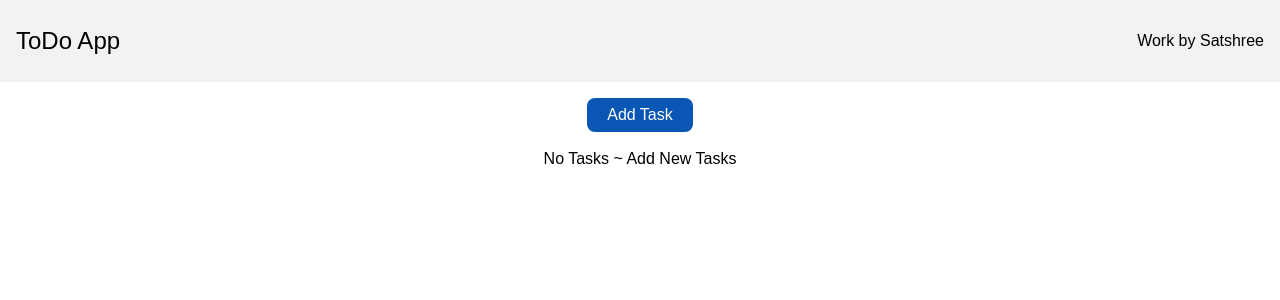
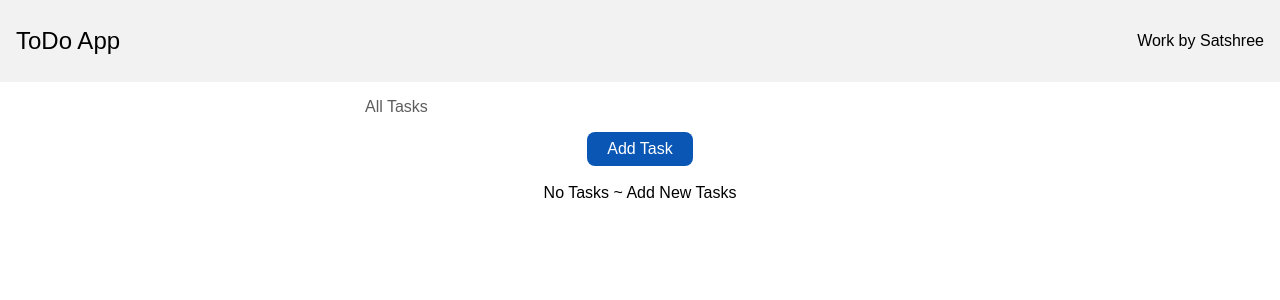
Before and after one commit to yogeshtakeo/BFS_45_Repositary, a React (Vite) app: page / in a window 1280 px wide. Shown: the top 300 px of the page. Built offline with nearby package versions, Linux system fonts and the light colour scheme.

Commit message:
add breadcrumbs

```diff
--- a/src/App.jsx
+++ b/src/App.jsx
@@ -4,6 +4,7 @@ import { BrowserRouter, Route, Routes } from "react-router-dom";
 import Header from "./components/Header/Header";
 import TaskList from "./components/TaskList/TaskList";
 import TaskForm from "./components/TaskForm/TaskForm";
+import Breadcrumbs from "./components/Breadcrumbs/Breadcrumbs";
 
 function App() {
   const [todoLists, updateList] = useState([]);
@@ -14,6 +15,7 @@ function App() {
         <>
           <Header />
           <div className="page">
+            <Breadcrumbs />
             <Routes>
               <Route
                 path="/"
--- /dev/null
+++ b/src/components/Breadcrumbs/Breadcrumbs.jsx
@@ -0,0 +1,54 @@
+import React, { useEffect, useState } from "react";
+import { Link, useLocation } from "react-router-dom";
+
+import style from "./breadcrumbs.module.css";
+
+function Breadcrumbs() {
+  const location = useLocation();
+
+  const [breadcrumbList, updateBreadcrumb] = useState([]);
+
+  useEffect(() => {
+    // GET PATH
+    let path = location.pathname;
+
+    if (path === "/") {
+      // EMPTY FOR HOME
+      path = [];
+    } else {
+      // SPLIT PATH
+      path = path.split("/");
+
+      // REMOVE FIRST EMPTY ELEMENT
+      path = path.splice(-1, 1);
+
+      // CHECK FOR ADD/EDIT
+      if (location.state.add) {
+        path[0] = "Add New Task";
+      } else {
+        path[0] = `Edit ${location.state.title} (${location.state.id})`;
+      }
+    }
+
+    // UPDATE BREADCRUMB LIST
+    updateBreadcrumb(path);
+  }, [location.pathname]);
+
+  return (
+    <div className={style.breadcrumbs}>
+      <Link className={style.breadcrumb} to="/">
+        All Tasks
+      </Link>
+      {breadcrumbList.map((breadcrumb, index) => (
+        <>
+          <div key={index} className={style.divider}>
+            /
+          </div>
+          <div className={style.breadcrumb}>{breadcrumb}</div>
+        </>
+      ))}
+    </div>
+  );
+}
+
+export default Breadcrumbs;
--- /dev/null
+++ b/src/components/Breadcrumbs/breadcrumbs.module.css
@@ -0,0 +1,27 @@
+.breadcrumbs {
+  width: 550px;
+
+  margin-left: auto;
+  margin-right: auto;
+  margin-bottom: 1rem;
+}
+
+.breadcrumb {
+  text-decoration: none;
+}
+
+.divider {
+  margin-left: 0.5rem;
+  margin-right: 0.5rem;
+}
+
+.breadcrumb,
+.divider {
+  display: inline-block;
+}
+
+.breadcrumb,
+.divider,
+.breadcrumb:visited {
+  color: #5c5c5c;
+}
--- a/src/components/TaskForm/TaskForm.jsx
+++ b/src/components/TaskForm/TaskForm.jsx
@@ -82,9 +82,9 @@ function TaskForm(props) {
 
   return (
     <div>
-      <div className={`center ${style.title}`}>
+      {/* <div className={`center ${style.title}`}>
         {addMode ? "Add New Task" : `Edit ${title}`}
-      </div>
+      </div> */}
       <form className={style.form} onSubmit={submitForm}>
         <label>Task ID</label>
         <p className={style.id}>{task.id}</p>
```
